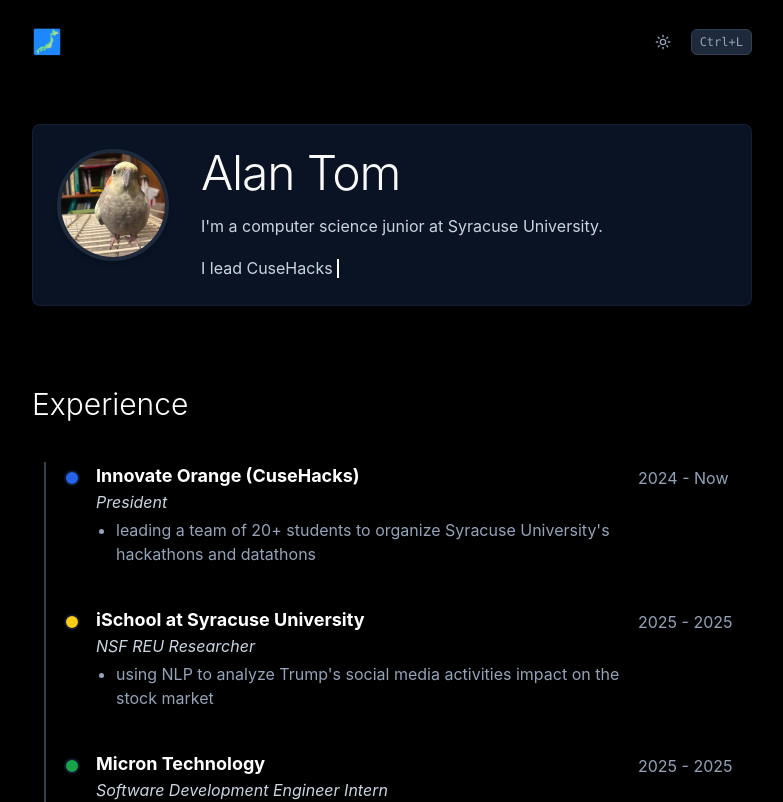
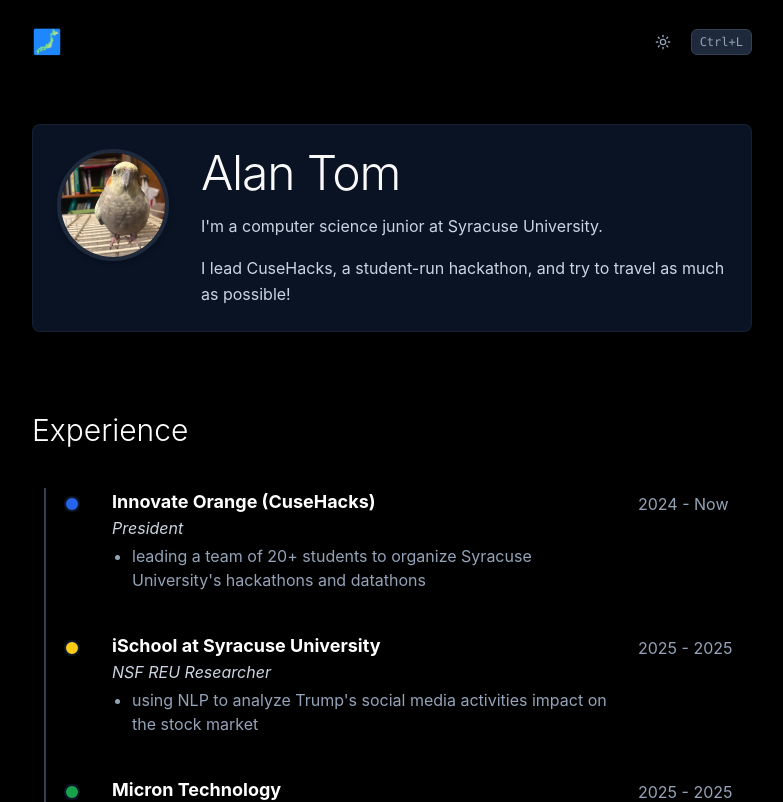
Before and after one commit to alantomw/cs-portfolio, a Next.js app: page / in a window 1280 px wide. Shown: the top 802 px of the page, without its empty margins (248-1031 px from the left). Built offline with nearby package versions, Linux system fonts and the light colour scheme.

Commit message:
typewriter

```diff
--- a/components/TypeWriter.tsx
+++ b/components/TypeWriter.tsx
@@ -10,8 +10,8 @@
 
 export const TypeWriter: React.FC<TypeWriterProps> = ({
   texts,
-  speed = 50,
-  pauseDuration = 1000,
+  speed = 16,
+  pauseDuration = 200,
   className = "",
 }) => {
   const { theme } = useTheme();
@@ -34,8 +34,9 @@
     if (currentCharIndex < currentText.length) {
       setIsActivelyTyping(true);
       const currentChar = currentText[currentCharIndex];
-      const isComma = currentChar === ",";
-      const delay = isComma ? speed + 300 : speed; // Add 300ms pause on commas
+      const punctuationExtraDelayMs = 120; // brief pause on punctuation
+      const isPunctuation = ",.;:!?".includes(currentChar);
+      const delay = isPunctuation ? speed + punctuationExtraDelayMs : speed;
 
       const timer = setTimeout(() => {
         setDisplayedTexts((prev) => {
@@ -58,14 +59,22 @@
 
       return () => clearTimeout(timer);
     } else {
-      // Current text is complete, pause then move to next
-      setIsActivelyTyping(false);
-      const pauseTimer = setTimeout(() => {
+      // Current text is complete
+      if (pauseDuration <= 0) {
+        // Immediately move to the next text for a continuous typing effect
         setCurrentTextIndex((prev) => prev + 1);
         setCurrentCharIndex(0);
-      }, pauseDuration);
+        return;
+      } else {
+        // Pause briefly before moving to the next text
+        setIsActivelyTyping(false);
+        const pauseTimer = setTimeout(() => {
+          setCurrentTextIndex((prev) => prev + 1);
+          setCurrentCharIndex(0);
+        }, pauseDuration);
 
-      return () => clearTimeout(pauseTimer);
+        return () => clearTimeout(pauseTimer);
+      }
     }
   }, [currentTextIndex, currentCharIndex, texts, speed, pauseDuration]);
 
--- a/lib/constants.ts
+++ b/lib/constants.ts
@@ -81,6 +81,6 @@
 export const COPY_FEEDBACK_DURATION = 2000
 
 export const TYPEWRITER_CONFIG = {
-  SPEED: 50,
-  PAUSE_DURATION: 2000,
+  SPEED: 16,
+  PAUSE_DURATION: 200,
 } as const
--- a/portfolio.tsx
+++ b/portfolio.tsx
@@ -417,7 +417,7 @@
                 }}
               />
               <div
-                className="ml-8 mr-1 md:mr-2 flex-1 flex flex-row justify-between items-start pr-3 md:pr-4 will-change-transform"
+                className="ml-8 mr-1 md:mr-2 flex-1 flex flex-row justify-between items-start px-3 md:px-4 will-change-transform"
                 style={{
                   transform:
                     "perspective(800px) rotateX(var(--rx, 0deg)) rotateY(var(--ry, 0deg))",
```
